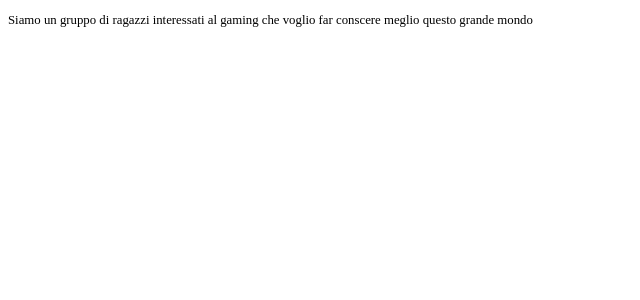
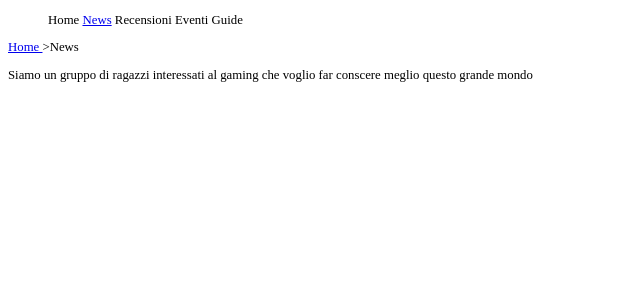
Before and after one commit to Meneghin98/TecWeb, a PHP site: page /News.html in a window 1280 px wide. Shown: the part 28-328 px from the top of the page, without its empty margins (0-640 px from the left). Run offline with PHP 8.4, Linux system fonts and the light colour scheme.

Commit message:
risolti merge

```diff
--- a/html/News.html
+++ b/html/News.html
@@ -4,7 +4,7 @@
 <head>
     <link rel="stylesheet" href="progetto.css">
     <meta http-equiv=" Content-Type" content="text/html; charset=utf-8" />
-    <title>N.e.s.e.'s</title>
+    <title>N.e.s.e.'s - News</title>
     <meta name="title" content="Sito interattivo sul gaming" />
 
 </head>
@@ -14,6 +14,18 @@
         <p>Le nostre <span xml:lang="en">news</span>
         </p>
     </div>
+    <div id="menu">
+        <ul>
+            <li><span xml:lang="en">Home</span></li>
+            <li id="currentlink"><a href="News.html"><span xml:lang="en">News</span></a></li>
+            <li>Recensioni</li>
+            <li>Eventi</li>
+            <li>Guide</li>
+        </ul>
+    </div>
+    <div id="breadcrumb">
+        <p><a href="Home.html"><span xml:lang="en">Home </span></a>&gt;<span xml:lang="en">News</span></p>
+    </div>
     <div id="footer">
         <p>Siamo un gruppo di ragazzi interessati al gaming che voglio far conscere meglio questo grande mondo</p>
     </div>
--- a/html/progetto.css
+++ b/html/progetto.css
@@ -1,5 +1,5 @@
 body { font-size:80%; }
 h1 { font-size: 2em; }
 h2 { font-size: 1.5em; }
-li{font: italic small-caps bold, 0.8em/1.5 arial, Helvetica, sans-serif}
+li {font: italic small-caps bold, 0.8em/1.5 arial, Helvetica, sans-serif}
 li { display:inline; }
```
